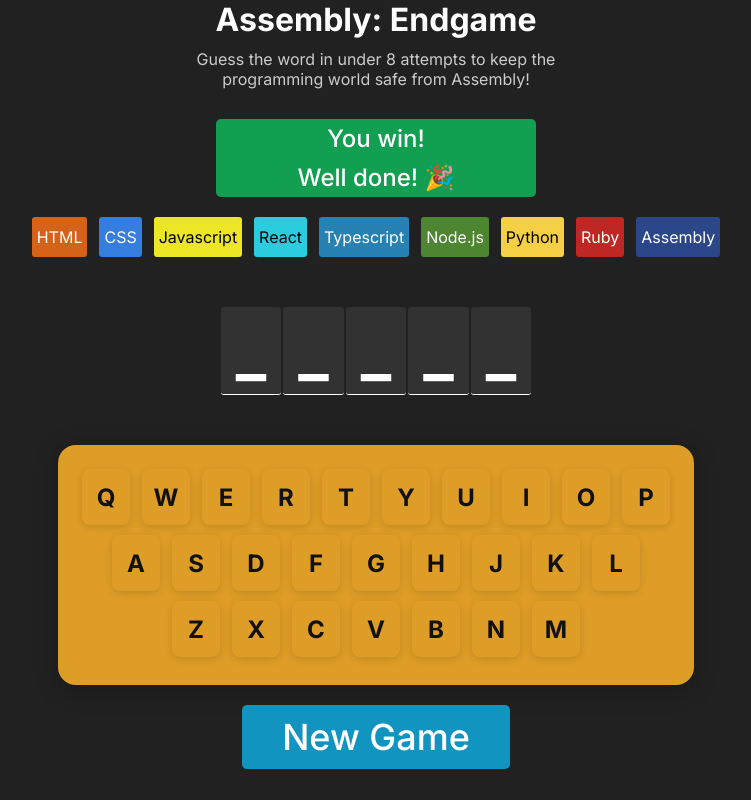
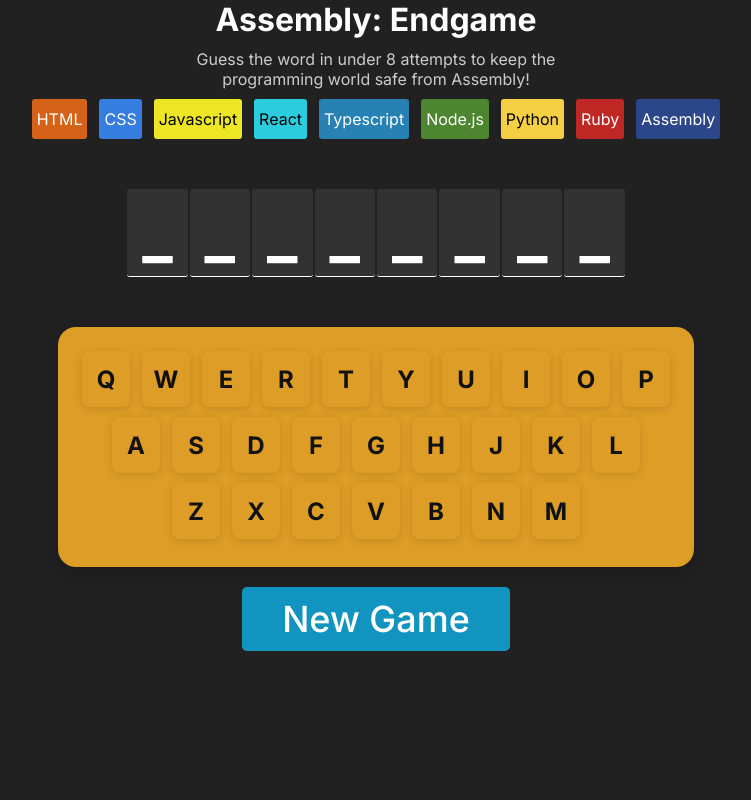
Before and after one commit to kilatex/assembly, a React (Vite) app: page / in a window 1280 px wide. Shown: the whole page, without its empty margins (264-1015 px from the left). Built offline with nearby package versions, Linux system fonts and the light colour scheme.

Commit message:
alert and languages killed fixed

```diff
--- a/src/components/Alert.jsx
+++ b/src/components/Alert.jsx
@@ -1,12 +1,38 @@
 import React from 'react'
 
-export const Alert = () => {
-  return (
-    <>
-    <div className='alert--game'>
-        <p>You win!</p>
-        <p>Well done! &#127881;</p>
+export const Alert = ({ hasWon, hasLost }) => {
+
+  const showMessage = (alertInfo) => {
+    return(
+    <div className={alertInfo.class}>
+      <p>{alertInfo.message1}</p>
+      <p>{alertInfo.message2}</p>
     </div>
-    </>
-  )
+    )
+  }
+
+
+
+  if (hasLost) {
+    const lostALert = {
+      class: 'alert--game alert--lost',
+      message1 : 'You Loose!',
+      message2 : `Try Again 🔄 `
+    }
+    return showMessage(lostALert)
+
+  } else if (hasWon) {
+     const wonAlert = {
+      class: 'alert--game alert--win',
+      message1 : 'You Win!',
+      message2 : `Well Done \u{1F389}`
+    }
+    return showMessage(wonAlert);
+  }else {
+    return ''
+  }
+
+
+
+
 }
--- a/src/components/Keyboard.jsx
+++ b/src/components/Keyboard.jsx
@@ -7,11 +7,11 @@
 const flatKeys = keys.flat()
 const keysPressed = [];
 
-export const Keyboard = ({ onKeyPress }) => {
-    const [currentWord, setCurrentWord] = useState('Messi')
-    const [guessedLetters, setGuessedLetters] = useState([]);
+export const Keyboard = ({hasWon, hasLost, onKeyPress, guessedLetters, setGuessedLetters, currentWord }) => {
+
 
     const handleKeyClick = (key) => {
+        if (hasWon || hasLost) return; // Prevent further guesses
         setGuessedLetters(prevLetters =>
             prevLetters.includes(key)
                 ? prevLetters
@@ -30,10 +30,9 @@
     ));
 }
     // Listen for physical keyboard presses
+
     useEffect(() => {
-        console.log('Guessed letters:', guessedLetters);
-    }, [guessedLetters]);
-    useEffect(() => {
+        if (hasWon || hasLost) return; // Prevent further guesses
         const handleKeyDown = (e) => {
             const key = e.key.toUpperCase()
             if (flatKeys.includes(key)) {
@@ -42,10 +41,9 @@
         }
         window.addEventListener('keydown', handleKeyDown)
         return () => window.removeEventListener('keydown', handleKeyDown)
-    }, [])
+    }, [hasWon, hasLost])
 
     return (
-
         <>
             <div className='word--display'>
                 <h2>{renderCurrentWord()}</h2>
@@ -74,6 +72,5 @@
                 ))}
             </div>
         </>
-
     )
 }
--- a/src/components/Languages.jsx
+++ b/src/components/Languages.jsx
@@ -1,28 +1,26 @@
 import React from 'react'
 import { languagesList } from '../assets/languages'
-export const Languages = () => {
 
-    const languagestoList =
-        (
+export const Languages = ({ incorrectGuesses }) => {
+    return (
         <div className='languages--container'>
             <ul>
-                    {
-                        languagesList.map(language => (
-                            <li key={language.id}
+                {languagesList.map((language, idx) => (
+
+                    <li
+                        key={language.id}
                         style={{
                             color: language.color,
-                                    background: language.background
+                            background: language.background,
+                            opacity: idx < incorrectGuesses ? 0.3 : 1, // faded if "killed"
+                            textDecoration: idx < incorrectGuesses ? 'line-through' : 'none', // optional: strike-through
+                            filter: idx < incorrectGuesses ? 'grayscale(1)' : 'none' // optional: grayscale effect
                         }}
-                            >{language.name}</li>
-                        ))
-                    }
+                    >
+                        {language.name}
+                    </li>
+                ))}
             </ul>
         </div>
-
-        );
-    return (
-        <>
-            {languagestoList}
-        </>
     )
 }
--- a/src/components/MainContent.jsx
+++ b/src/components/MainContent.jsx
@@ -1,9 +1,23 @@
-import React from 'react'
+import React, { useEffect, useState } from 'react'
 import { Alert } from './Alert'
 import { Languages } from './Languages'
 import { Keyboard } from './Keyboard'
 
 export const MainContent = () => {
+
+    // In MainContent.jsx
+    const [guessedLetters, setGuessedLetters] = useState([]);
+    const [currentWord, setCurrentWord] = useState("YOURWORD".toUpperCase());
+
+    // Calculate incorrect guesses here
+    const incorrectGuesses = guessedLetters.filter(
+        letter => !currentWord.includes(letter)
+    ).length;
+
+    const hasWon = [...new Set(currentWord.toUpperCase())].every(
+    letter => guessedLetters.includes(letter)
+    );
+    const hasLost = incorrectGuesses > 8  ? true : false;
     return (
         <>
             <header className='header--game'>
@@ -12,10 +26,15 @@
                     from Assembly!
                 </p>
             </header>
-
-            <Alert/>
-            <Languages/>
-            <Keyboard/>
+            <Alert hasWon={hasWon} hasLost={hasLost} />
+            <Languages incorrectGuesses={incorrectGuesses} />
+            <Keyboard
+                hasWon= {hasWon}
+                hasLost = {hasLost}
+                guessedLetters={guessedLetters}
+                setGuessedLetters={setGuessedLetters}
+                currentWord={currentWord}
+            />
 
             <button className='new--game--button'>New Game</button>
 
@@ -23,4 +42,5 @@
 
         </>
     )
+
 }
--- a/src/index.css
+++ b/src/index.css
@@ -26,7 +26,6 @@
 }
 
 .alert--game{
-  background-color: #129f51;
   font-size: 24px;
   font-weight: 500;
   width: 20rem;
@@ -120,14 +119,17 @@
   background: #eab94e;
   color: #000;
 }
-.keyboard--key.key--correct {
+
+.keyboard--key.key--correct, .alert--win{
     background: #22c55e !important; /* green */
     color: #fff !important;
 }
-.keyboard--key.key--wrong {
+
+.keyboard--key.key--wrong, .alert--lost {
     background: #ef4444 !important; /* red */
     color: #fff !important;
 }
+
 .new--game--button{
   margin: 20px auto;
   padding: 10px 40px;
```
Lines whose indentation alone changed are shown as unchanged.
